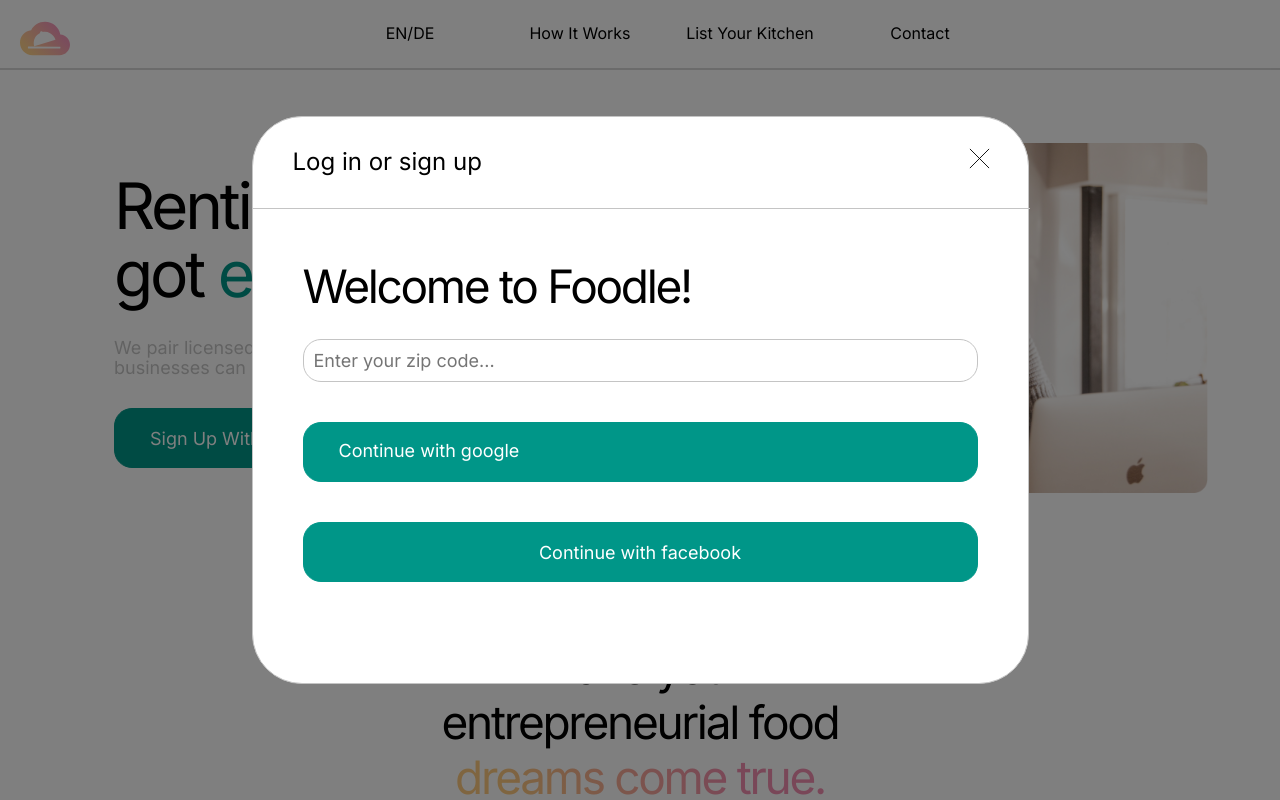
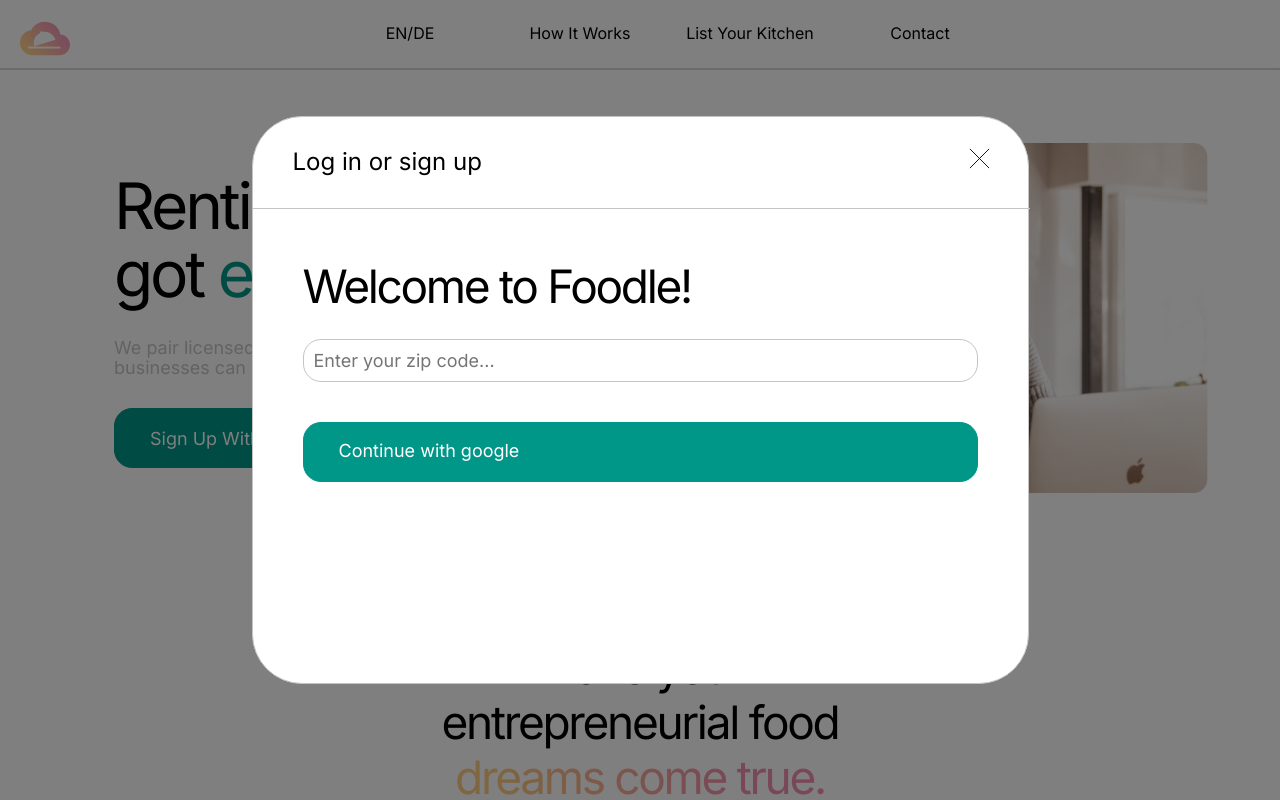
Before and after one commit to FoodleBerlin/foodle, a Next.js app: page / in a window 1280 px wide. Both pictures are taken after a click on the button "Sign Up With Google". Shown: the top 800 px of the page. Built offline with nearby package versions, Linux system fonts and the light colour scheme; no server answers.

Commit message:
fix: Removed print of SERVER_URL

```diff
--- a/components/Layout/Modal.tsx
+++ b/components/Layout/Modal.tsx
@@ -9,7 +9,6 @@ interface IModalProps {
 }
 
 const Modal = (props: IModalProps) => {
-  console.log('SERVER_URL:' + process.env.SERVER_URL);
   if (!props.show) {
     return null;
   }
@@ -36,13 +35,6 @@ const Modal = (props: IModalProps) => {
             <Link href={'/heroku-auth'} passHref>
               <a className={'primary-btn'}>Continue with google</a>
             </Link>
-            {/* <button
-              className={'primary-btn'}
-              onClick={() => window.location.replace(`${process.env.SERVER_URL}api/auth`)}
-            >
-              Continue with google
-            </button> */}
-            <button className={'primary-btn'}>Continue with facebook</button>
           </div>
         </div>
         <div className={styles['modal__footer']}></div>
```
